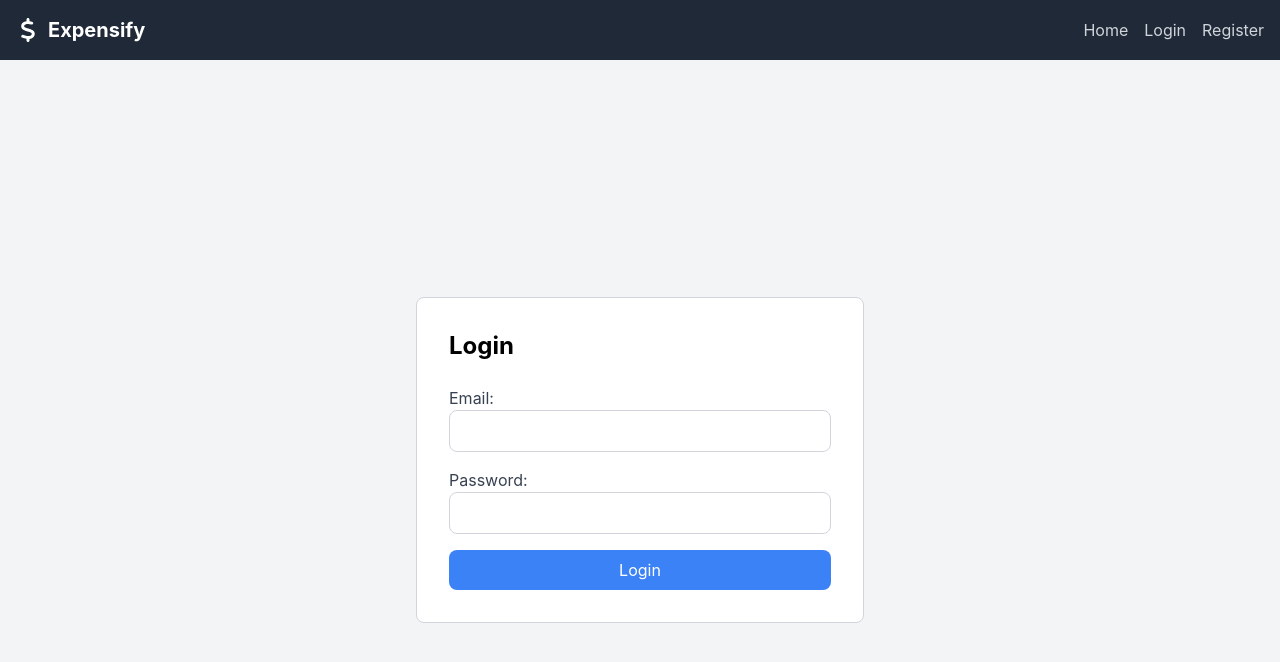
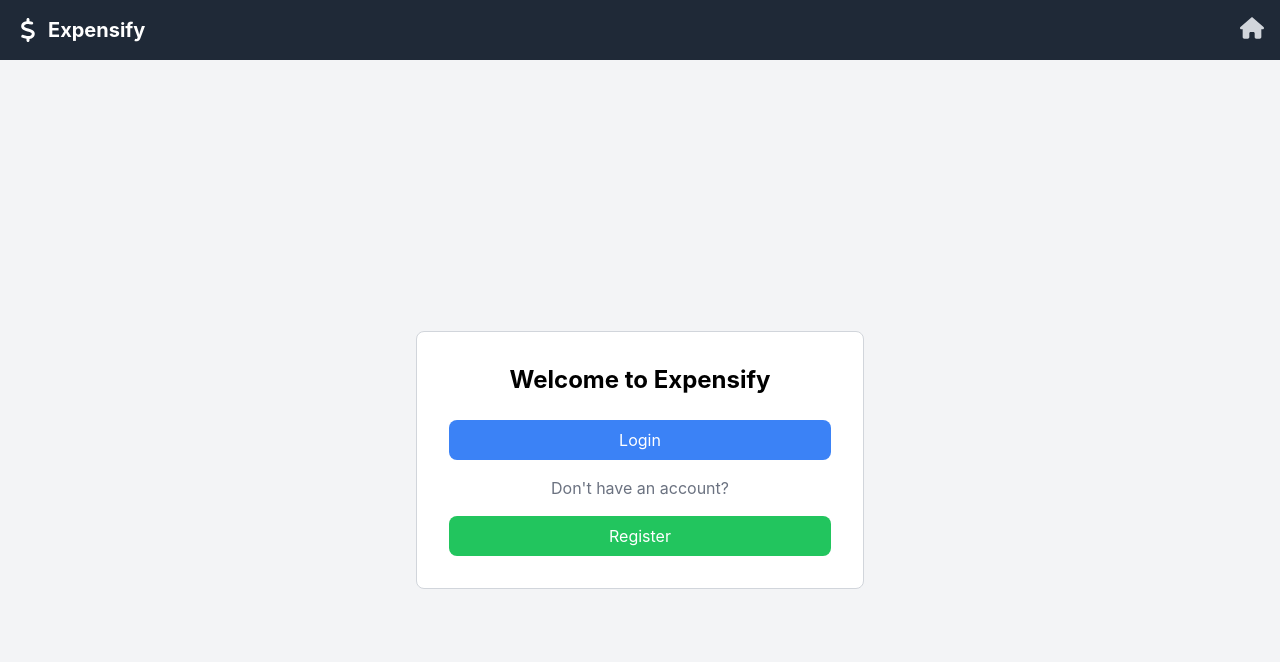
Before and after one commit to alisotoudehpsn4/ExpenseMate, a React (Create React App) app: page / in a window 1280 px wide. Before the commit this address led to /login. Shown: the top 662 px of the page. Built offline with nearby package versions, Linux system fonts and the light colour scheme.

Commit message:
added icons and login and register issue handled

```diff
--- a/src/App.js
+++ b/src/App.js
@@ -3,6 +3,7 @@
 import React, { useState, useEffect } from 'react';
 import { BrowserRouter as Router, Route, Routes, Navigate } from 'react-router-dom';
 import Navbar from './Navbar';
+import Home from './Home'; // Import Home component
 import Login from './Login';
 import Register from './Register';
 import Expenses from './Expenses';
@@ -24,8 +25,8 @@ const App = () => {
                     <Route path="/login" element={user ? <Navigate to="/expenses" /> : <Login setUser={setUser} />} />
                     <Route path="/register" element={user ? <Navigate to="/expenses" /> : <Register setUser={setUser} />} />
                     <Route path="/expenses" element={user ? <Expenses /> : <Navigate to="/login" />} />
-                    <Route path="/analytics" element={user ? <Analytics /> : <Navigate to="/login" />} /> {/* Add Analytics route */}
-                    <Route path="/" element={user ? <Navigate to="/expenses" /> : <Navigate to="/login" />} />
+                    <Route path="/analytics" element={user ? <Analytics /> : <Navigate to="/login" />} />
+                    <Route path="/" element={user ? <Navigate to="/expenses" /> : <Home />} /> {/* Use Home component for root */}
                 </Routes>
             </div>
         </Router>
--- /dev/null
+++ b/src/Home.js
@@ -0,0 +1,21 @@
+// src/Home.js
+
+import React from 'react';
+import { Link } from 'react-router-dom';
+
+const Home = () => {
+    return (
+        <div className="min-h-screen flex flex-col items-center justify-center bg-gray-100 p-4">
+            <div className="max-w-md w-full bg-white p-8 border border-gray-300 rounded-lg">
+                <h2 className="text-2xl font-bold mb-6 text-center">Welcome to Expensify</h2>
+                <div className="flex flex-col items-center space-y-4">
+                    <Link to="/login" className="text-gray-300 hover:text-white bg-blue-500 text-white py-2 px-4 rounded-lg w-full text-center">Login</Link>
+                    <span className="text-gray-500">Don't have an account?</span>
+                    <Link to="/register" className="text-gray-300 hover:text-white bg-green-500 text-white py-2 px-4 rounded-lg w-full text-center">Register</Link>
+                </div>
+            </div>
+        </div>
+    );
+};
+
+export default Home;
--- a/src/Navbar.js
+++ b/src/Navbar.js
@@ -12,11 +12,10 @@ const Navbar = ({ user, setUser }) => {
         localStorage.removeItem('user');
         localStorage.removeItem('token');
         setUser(null);
-        navigate('/login');
+        navigate('/');
     };
 
     return (
-
         <nav className="bg-gray-800 p-4">
             <div className="flex justify-between items-center">
                 <div className="flex items-center flex-grow">
@@ -26,28 +25,29 @@ const Navbar = ({ user, setUser }) => {
                     </Link>
                 </div>
                 <div className="flex items-center space-x-4">
-            <Link to="/" className="text-gray-300 hover:text-white">Home</Link>
+                    <Link to="/" className="text-gray-300 hover:text-white">
+                        <FontAwesomeIcon icon="home" className="h-6 w-6" />
+                    </Link>
                     {user ? (
                         <>
-
-                    <Link to="/analytics" className="text-gray-300 hover:text-white">Analytics</Link>
+                            <Link to="/analytics" className="text-gray-300 hover:text-white">
+                                <FontAwesomeIcon icon="chart-bar" className="h-6 w-6" />
+                            </Link>
                             <button
                                 onClick={handleLogout}
                                 className="text-gray-300 hover:text-white"
                             >
-                        Logout
+                                <FontAwesomeIcon icon="sign-out-alt" className="h-6 w-6" />
                             </button>
                         </>
                     ) : (
                         <>
-                    <Link to="/login" className="text-gray-300 hover:text-white">Login</Link>
-                    <Link to="/register" className="text-gray-300 hover:text-white">Register</Link>
+
                         </>
                     )}
                 </div>
             </div>
         </nav>
-
     );
 };
 
--- a/src/fontAwesome.js
+++ b/src/fontAwesome.js
@@ -1,6 +1,4 @@
-// src/fontAwesome.js
+import { library } from '@fortawesome/fontawesome-svg-core';
+import { faDollarSign, faHome, faChartBar, faSignOutAlt } from '@fortawesome/free-solid-svg-icons';
 
-import { library } from '@fortawesome/fontawesome-svg-core';
-import { faDollarSign } from '@fortawesome/free-solid-svg-icons';
-
-library.add(faDollarSign);
+library.add(faDollarSign, faHome, faChartBar, faSignOutAlt);
```
Lines whose indentation alone changed are shown as unchanged.
